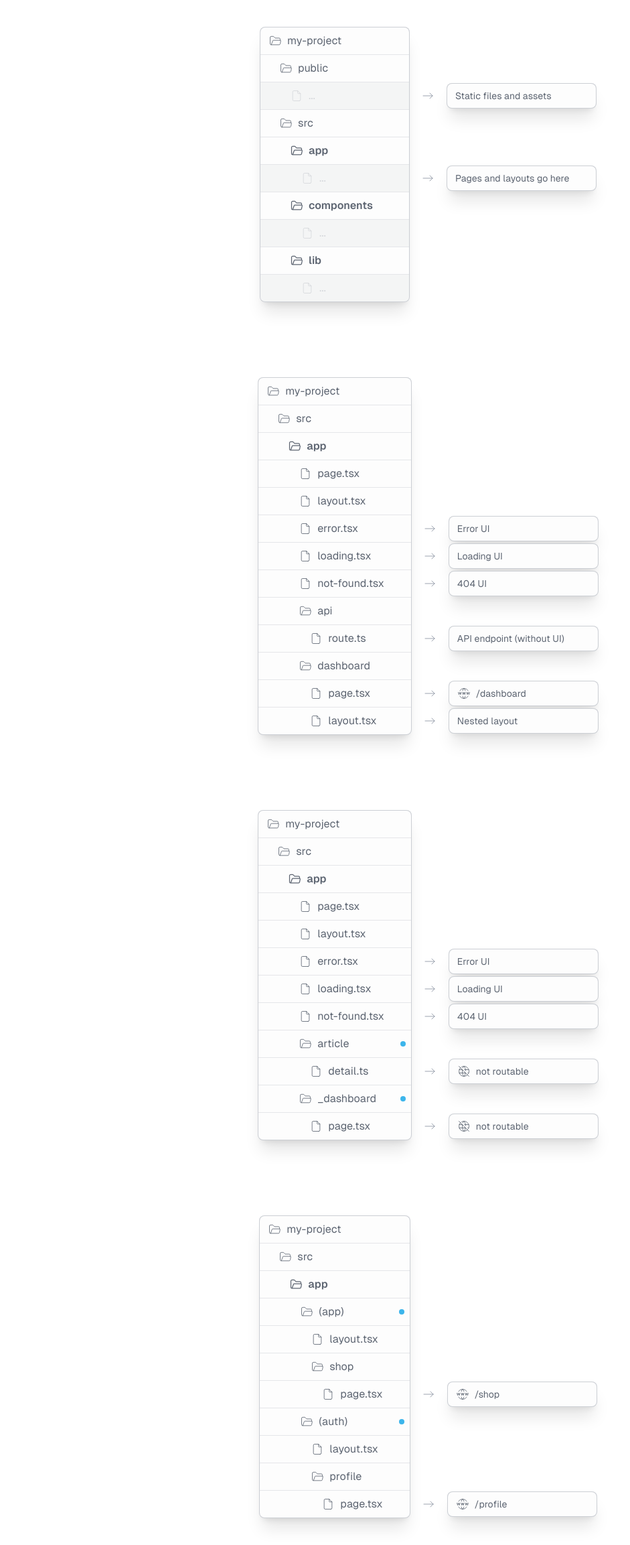
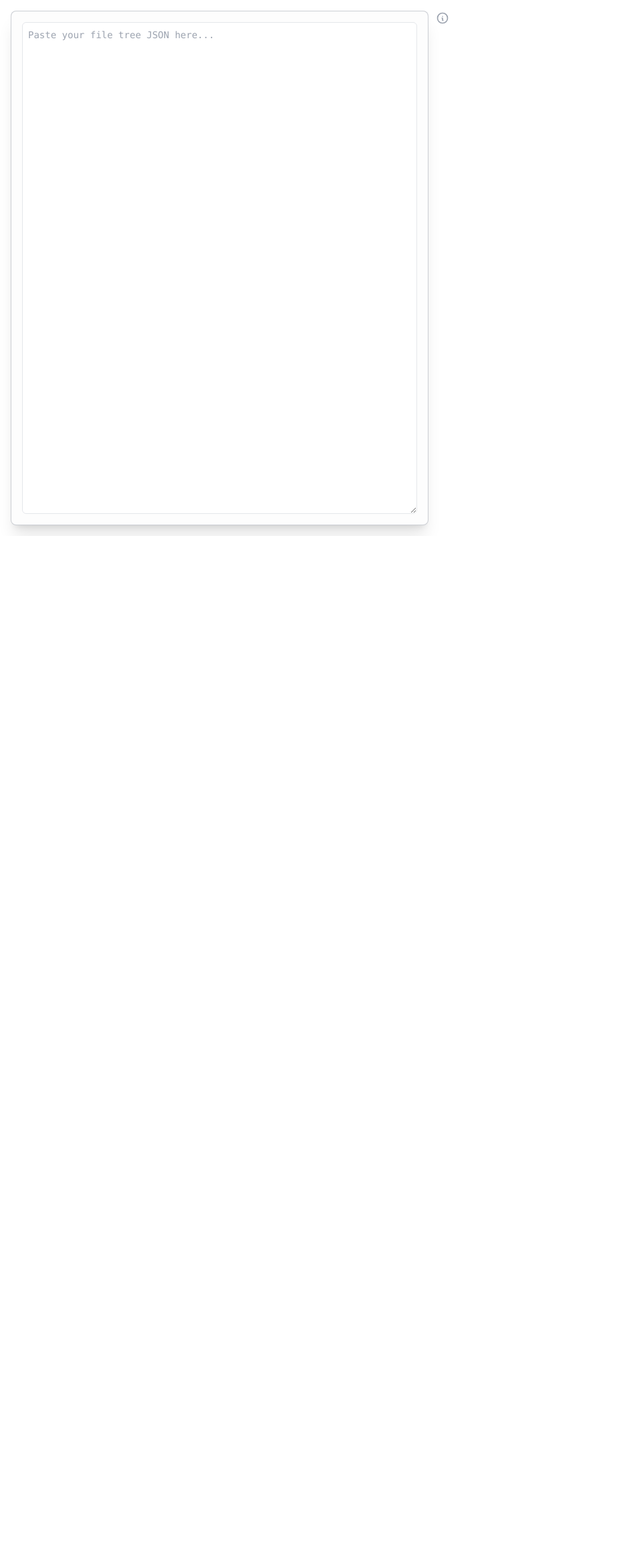
Before and after one commit to timoransky/project-tree-builder, a Next.js app: page / in a window 1280 px wide. Shown: the whole page at 67% size, without its empty margins (0-941 px from the left). After the commit the page ends 800 px from the top, so only its background shows below. Built offline with nearby package versions, Linux system fonts and the light colour scheme; what @lostisworld/tailwind-mask would draw is missing.

Commit message:
feat: add textarea with example for real time JSON parsing

```diff
--- a/src/app/page.tsx
+++ b/src/app/page.tsx
@@ -1,264 +1,78 @@
+"use client";
 import { Card } from "@/components/card";
 import { FileTree } from "@/components/file-tree";
 import { FileTreeItem } from "@/components/file-tree-item";
 import type { FileTreeItem as FileTreeItemType } from "@/types/file-tree-item";
 import { cn } from "@/utils/cn";
-import { IconWorldOff, IconWorldWww } from "@tabler/icons-react";
+import { IconInfoCircle, IconCopy } from "@tabler/icons-react";
+import { useState } from "react";
 
 export default function Home() {
-  const itemsStructure: FileTreeItemType[] = [
-    {
-      name: "my-project",
-      children: [
-        {
-          name: "public",
-          children: [
-            {
-              name: "...",
-              type: "file",
-              tooltip: "Static files and assets",
-              isDisabled: true,
-            },
-          ],
-        },
-        {
-          name: "src",
-          children: [
-            {
-              name: "app",
-              isBold: true,
-              children: [
-                {
-                  name: "...",
-                  type: "file",
-                  isDisabled: true,
-                  tooltip: "Pages and layouts go here",
-                },
-              ],
-            },
-            {
-              name: "components",
-              isBold: true,
-              children: [
-                {
-                  name: "...",
-                  type: "file",
-                  isDisabled: true,
-                },
-              ],
-            },
-            {
-              name: "lib",
-              isBold: true,
-              children: [
-                {
-                  name: "...",
-                  type: "file",
-                  isDisabled: true,
-                },
-              ],
-            },
-          ],
-        },
-      ],
-    },
-  ];
+  const [jsonInput, setJsonInput] = useState("");
+  const [parsedItems, setParsedItems] = useState<FileTreeItemType[]>([]);
+  const [error, setError] = useState<string>("");
 
-  const itemsPages: FileTreeItemType[] = [
+  const convertToValidJSON = (str: string): string => {
+    // Add quotes to unquoted keys
+    return str.replace(/([{,]\s*)([a-zA-Z0-9_]+)\s*:/g, '$1"$2":');
+  };
+
+  const handleJsonInput = (value: string) => {
+    setJsonInput(value);
+    try {
+      // Preprocess the input before parsing
+      const validJSON = convertToValidJSON(value);
+      const parsed = JSON.parse(validJSON);
+
+      if (Array.isArray(parsed)) {
+        setParsedItems(parsed);
+        setError("");
+      } else {
+        setParsedItems([]);
+        setError("Input must be an array");
+      }
+    } catch (e: unknown) {
+      console.log(e);
+      setError("Invalid JSON format");
+    }
+  };
+
+  const jsonExample = `[
   {
     name: "my-project",
     children: [
       {
         name: "src",
+        isBold: true,
         children: [
           {
             name: "app",
-              isBold: true,
-              children: [
-                {
-                  name: "page.tsx",
-                },
-                {
-                  name: "layout.tsx",
-                },
-                {
-                  name: "error.tsx",
-                  tooltip: "Error UI",
-                },
-                {
-                  name: "loading.tsx",
-                  tooltip: "Loading UI",
-                },
-                {
-                  name: "not-found.tsx",
-                  tooltip: "404 UI",
-                },
-                {
-                  name: "api",
-                  children: [
-                    {
-                      name: "route.ts",
-                      tooltip: "API endpoint (without UI)",
-                    },
-                  ],
-                },
-                {
-                  name: "dashboard",
-                  children: [
-                    {
-                      name: "page.tsx",
-                      tooltip: (
-                        <>
-                          <IconWorldWww stroke={1} size={20} />
-                          <span>/dashboard</span>
-                        </>
-                      ),
-                    },
-                    {
-                      name: "layout.tsx",
-                      tooltip: "Nested layout",
-                    },
-                  ],
-                },
-              ],
-            },
-          ],
-        },
-      ],
-    },
-  ];
-
-  const itemsPages2: FileTreeItemType[] = [
-    {
-      name: "my-project",
-      children: [
-        {
-          name: "src",
-          children: [
-            {
-              name: "app",
-              isBold: true,
-              children: [
-                {
-                  name: "page.tsx",
-                },
-                {
-                  name: "layout.tsx",
-                },
-                {
-                  name: "error.tsx",
-                  tooltip: "Error UI",
-                },
-                {
-                  name: "loading.tsx",
-                  tooltip: "Loading UI",
-                },
-                {
-                  name: "not-found.tsx",
-                  tooltip: "404 UI",
-                },
-                {
-                  name: "article",
-                  isSelected: true,
-                  children: [
-                    {
-                      name: "detail.ts",
-                      tooltip: (
-                        <>
-                          <IconWorldOff stroke={1} size={20} />
-                          <span>not routable</span>
-                        </>
-                      ),
-                    },
-                  ],
-                },
-                {
-                  name: "_dashboard",
             isSelected: true,
             children: [
               {
                 name: "page.tsx",
-                      tooltip: (
-                        <>
-                          <IconWorldOff stroke={1} size={20} />
-                          <span>not routable</span>
-                        </>
-                      ),
+                tooltip: "Main page component"
+              }
+            ]
           },
-                  ],
-                },
-              ],
-            },
-          ],
-        },
-      ],
-    },
-  ];
-
-  const itemsGroups: FileTreeItemType[] = [
           {
-      name: "my-project",
+            name: "components",
             children: [
               {
-          name: "src",
-          children: [
-            {
-              name: "app",
-              isBold: true,
-              children: [
-                {
-                  name: "(app)",
-                  isSelected: true,
-                  children: [
-                    {
-                      name: "layout.tsx",
-                    },
-                    {
-                      name: "shop",
-                      children: [
-                        {
-                          name: "page.tsx",
-                          tooltip: (
-                            <>
-                              <IconWorldWww stroke={1} size={20} />
-                              <span>/shop</span>
-                            </>
-                          ),
-                        },
-                      ],
-                    },
-                  ],
-                },
-                {
-                  name: "(auth)",
-                  isSelected: true,
-                  children: [
-                    {
-                      name: "layout.tsx",
-                    },
-                    {
-                      name: "profile",
-                      children: [
-                        {
-                          name: "page.tsx",
-                          tooltip: (
-                            <>
-                              <IconWorldWww stroke={1} size={20} />
-                              <span>/profile</span>
-                            </>
-                          ),
-                        },
-                      ],
-                    },
-                  ],
-                },
-              ],
-            },
-          ],
-        },
-      ],
-    },
-  ];
+                name: "...",
+                isDisabled: true
+              }
+            ]
+          }
+        ]
+      }
+    ]
+  }
+]`;
+
+  const applyExample = () => {
+    handleJsonInput(jsonExample);
+  };
 
   const hasTooltip = (items: FileTreeItemType[]): boolean => {
     return !!items.some(
@@ -267,62 +81,70 @@
   };
 
   return (
-    <div className="flex flex-col gap-8 items-center justify-center min-h-screen font-[family-name:var(--font-geist-sans)]">
+    <div className="flex flex-col gap-8 items-center justify-center  font-[family-name:var(--font-geist-sans)]">
+      <div className="flex w-full container items-stretch min-h-screen p-4">
+        <Card className="w-1/2 p-4 relative">
+          <div className="absolute -right-8 top-0 group">
+            <IconInfoCircle
+              className="text-gray-400 hover:text-gray-600 cursor-help"
+              size={20}
+            />
+            <div className="hidden group-hover:block absolute left-0 pl-8 top-0 z-20 w-96">
+              <Card className="p-4 text-sm">
+                <div className="flex justify-between items-start mb-2">
+                  <h4 className="font-bold">JSON Structure</h4>
+                  <button
+                    onClick={applyExample}
+                    className="flex items-center gap-1 px-2 py-1 text-xs text-gray-600 hover:text-gray-900 dark:text-gray-400 dark:hover:text-gray-200 bg-gray-100 dark:bg-gray-800 rounded-md"
+                  >
+                    <IconCopy size={14} />
+                    Apply example
+                  </button>
+                </div>
+                <p className="mb-2 text-gray-600 dark:text-gray-400">
+                  Available properties:
+                </p>
+                <ul className="list-disc pl-4 mb-4 text-gray-600 dark:text-gray-400">
+                  <li>name: string (required)</li>
+                  <li>children: array of items</li>
+                  <li>isBold: boolean</li>
+                  <li>isSelected: boolean</li>
+                  <li>isDisabled: boolean</li>
+                  <li>tooltip: string</li>
+                </ul>
+                <pre className="bg-gray-100 dark:bg-gray-800 p-2 rounded-md text-xs overflow-auto">
+                  {jsonExample}
+                </pre>
+              </Card>
+            </div>
+          </div>
+          <textarea
+            className="w-full h-full relative z-10 p-2 font-mono text-sm border rounded-md dark:bg-gray-800 dark:border-gray-700"
+            value={jsonInput}
+            onChange={(e) => handleJsonInput(e.target.value)}
+            placeholder="Paste your file tree JSON here..."
+          />
+          {error && <div className="text-red-500 mt-2">{error}</div>}
+        </Card>
+
+        {parsedItems.length > 0 && (
+          <div className="w-1/2 flex items-center justify-center">
             <div className="p-10">
               <Card
-          className={cn("mx-4", {
-            "mr-[calc(256px+2.5rem)]": hasTooltip(itemsStructure),
+                className={cn("w-auto", {
+                  "mr-[calc(256px+2rem)]": hasTooltip(parsedItems),
                 })}
               >
                 <FileTree>
-            {itemsStructure.map((item) => (
-              <FileTreeItem key={item.name} item={item} />
-            ))}
-          </FileTree>
-        </Card>
-      </div>
-
-      <div className="p-10">
-        <Card
-          className={cn("mx-4", {
-            "mr-[calc(256px+2.5rem)]": hasTooltip(itemsPages),
-          })}
-        >
-          <FileTree>
-            {itemsPages.map((item) => (
-              <FileTreeItem key={item.name} item={item} />
-            ))}
-          </FileTree>
-        </Card>
-      </div>
-
-      <div className="p-10">
-        <Card
-          className={cn("mx-4", {
-            "mr-[calc(256px+2.5rem)]": hasTooltip(itemsPages2),
-          })}
-        >
-          <FileTree>
-            {itemsPages2.map((item) => (
-              <FileTreeItem key={item.name} item={item} />
-            ))}
-          </FileTree>
-        </Card>
-      </div>
-
-      <div className="p-10">
-        <Card
-          className={cn("mx-4", {
-            "mr-[calc(256px+2.5rem)]": hasTooltip(itemsGroups),
-          })}
-        >
-          <FileTree>
-            {itemsGroups.map((item) => (
+                  {parsedItems.map((item) => (
                     <FileTreeItem key={item.name} item={item} />
                   ))}
                 </FileTree>
               </Card>
             </div>
           </div>
+        )}
+      </div>
+    </div>
   );
 }
--- a/src/components/card.tsx
+++ b/src/components/card.tsx
@@ -10,7 +10,7 @@
   return (
     <div
       className={cn(
-        "rounded-lg shadow-xl text-gray-700 border border-gray-400/30 bg-white dark:bg-gray-900 dark:text-gray-400 min-w-56 dynamic-last-child-round relative after:absolute after:-inset-px after:mask-image-gradient-to-br after:from-black after:to-transparent after:border dark:after:border-gray-100/15 after:border-gray-500/20 after:to-50% dark:after:bg-gray-400/5 after:bg-gray-100/20 after:rounded-lg",
+        "rounded-lg shadow-xl text-gray-700 border border-gray-400/30 bg-white dark:bg-gray-900 dark:text-gray-400 min-w-56 dynamic-last-child-round relative after:absolute after:-inset-px after:mask-image-gradient-to-br after:from-black after:to-transparent after:border dark:after:border-gray-100/15 after:border-gray-500/20 after:to-50% after:pointer-events-none dark:after:bg-gray-400/5 after:bg-gray-100/20 after:rounded-lg",
         className
       )}
     >
--- a/src/components/file-tree-item.tsx
+++ b/src/components/file-tree-item.tsx
@@ -1,4 +1,4 @@
-import type { FileTreeItem } from "@/types/file-tree-item";
+import type { FileTreeItem as FileTreeItemType } from "@/types/file-tree-item";
 import { cn } from "@/utils/cn";
 import {
   IconArrowNarrowRight,
@@ -12,7 +12,7 @@
   item,
   indent = 0,
 }: {
-  item: FileTreeItem;
+  item: FileTreeItemType;
   indent?: number;
 }) {
   return (
--- a/src/types/file-tree-item.ts
+++ b/src/types/file-tree-item.ts
@@ -1,4 +1,4 @@
-export type FileType = "file" | "function";
+export type FileType = "file" | "function" | "directory";
 
 export interface FileTreeItem {
   name: string;
@@ -8,4 +8,7 @@
   isBold?: boolean;
   isDisabled?: boolean;
   tooltip?: string | React.ReactNode;
+  onAdd?: () => void;
+  onDelete?: () => void;
+  onEdit?: () => void;
 }
```
Lines whose indentation alone changed are shown as unchanged.
